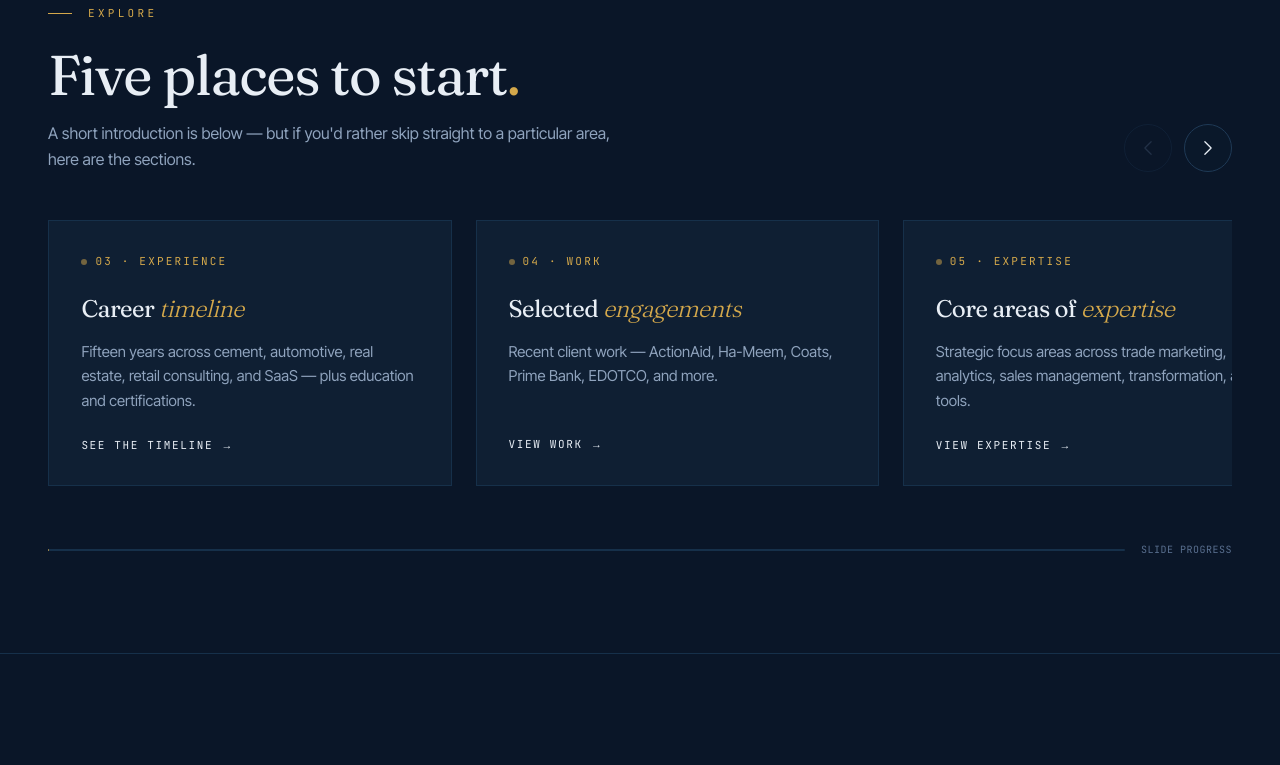
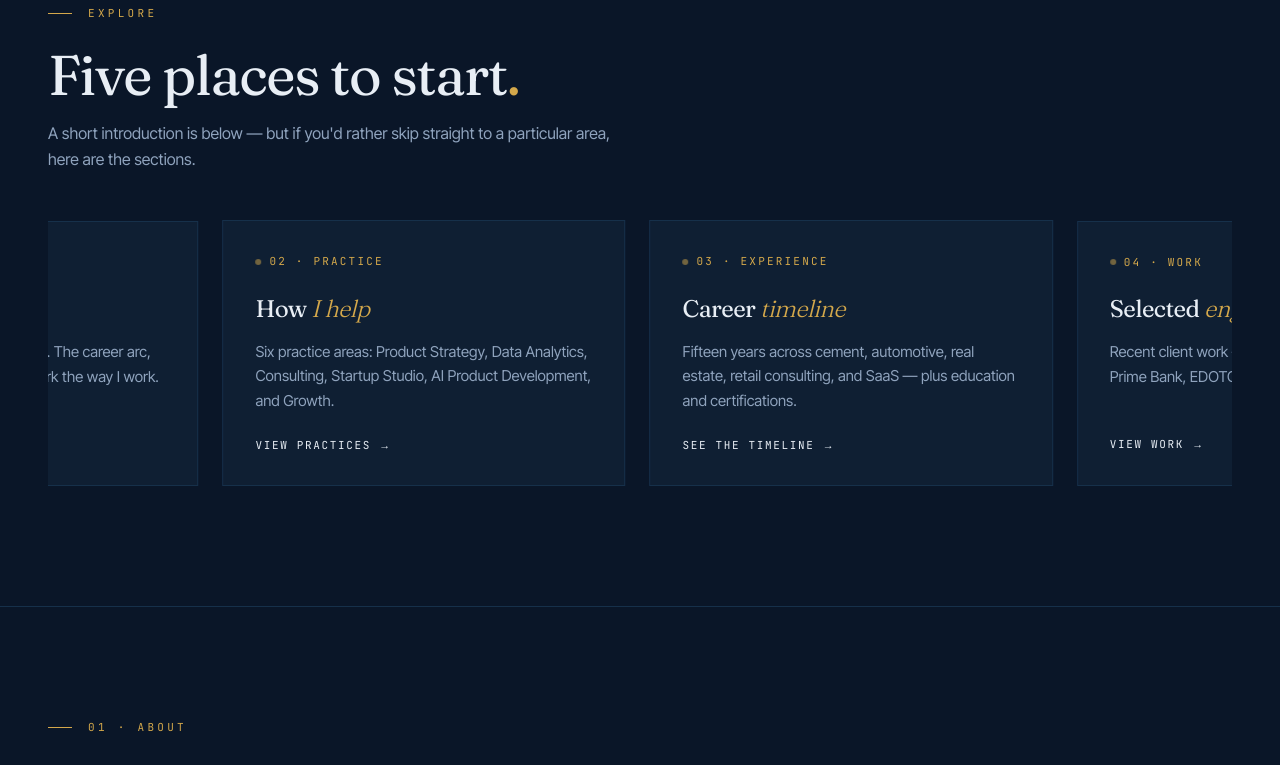
Before and after one commit to NorthPabnaTech/mnshakib-web, a Next.js app: page / in a window 1280 px wide. Shown: the part 900-1665 px from the top of the page. Built offline with nearby package versions, Linux system fonts and the light colour scheme.

Commit message:
feedback implement

```diff
--- a/components/sections/ServicesGrid.tsx
+++ b/components/sections/ServicesGrid.tsx
@@ -12,12 +12,12 @@ export function ServicesGrid() {
               key={s.id}
               className="bg-bg hover:bg-bg-elev transition-colors duration-300 p-6 sm:p-10"
             >
-              <div className="font-mono text-[11px] text-text-dim tracking-[0.2em] mb-7 flex items-center gap-3">
+              {/* <div className="font-mono text-[11px] text-text-dim tracking-[0.2em] mb-7 flex items-center gap-3">
                 <span className="w-7 h-7 border border-line rounded-full flex items-center justify-center text-accent font-serif italic text-sm">
                   {s.serial}
                 </span>
                 {String(i + 1).padStart(2, "0")} / PRACTICE
-              </div>
+              </div> */}
               <h3 className="font-serif font-normal text-2xl tracking-tight leading-tight mb-3">
                 {s.title}{" "}
                 {s.italicTitle && (
@@ -31,7 +31,10 @@ export function ServicesGrid() {
               </p>
               <div className="flex flex-wrap gap-1.5">
                 {s.tags.map((t) => (
-                  <Tag className="border-green-500" key={t}>
+                  <Tag
+                    className="border-accent/50 text-accent hover:border-accent hover:bg-accent/5 transition-colors"
+                    key={t}
+                  >
                     {t}
                   </Tag>
                 ))}
--- a/components/sections/TeaserGrid.tsx
+++ b/components/sections/TeaserGrid.tsx
@@ -1,8 +1,8 @@
 "use client";
 
-import { useRef, useState, useEffect } from "react";
 import { Container } from "@/components/ui/Container";
 import { SectionLabel } from "@/components/ui/SectionLabel";
+import Marquee from "react-fast-marquee";
 
 interface Teaser {
   num: string;
@@ -80,113 +80,10 @@ const TEASERS: Teaser[] = [
 ];
 
 export function TeaserGrid() {
-  const containerRef = useRef<HTMLDivElement>(null);
-  const [scrollProgress, setScrollProgress] = useState(0);
-  const [canScrollLeft, setCanScrollLeft] = useState(false);
-  const [canScrollRight, setCanScrollRight] = useState(true);
-
   const scrollTo = (hash: string) => {
     const id = hash.replace("#", "");
     const el = document.getElementById(id);
     if (el) el.scrollIntoView({ behavior: "smooth" });
-  };
-
-  const updateScrollState = () => {
-    const el = containerRef.current;
-    if (!el) return;
-
-    const { scrollLeft, scrollWidth, clientWidth } = el;
-    const maxScroll = scrollWidth - clientWidth;
-
-    // Calculate progress (0 to 100)
-    const progress = maxScroll > 0 ? (scrollLeft / maxScroll) * 100 : 0;
-    setScrollProgress(progress);
-
-    // Update button states
-    setCanScrollLeft(scrollLeft > 10);
-    setCanScrollRight(scrollLeft < maxScroll - 10);
-  };
-
-  useEffect(() => {
-    const el = containerRef.current;
-    if (el) {
-      el.addEventListener("scroll", updateScrollState);
-      // Run once on mount / resize
-      updateScrollState();
-      window.addEventListener("resize", updateScrollState);
-    }
-    return () => {
-      if (el) el.removeEventListener("scroll", updateScrollState);
-      window.removeEventListener("resize", updateScrollState);
-    };
-  }, []);
-
-  // Auto-slide functionality
-  useEffect(() => {
-    let interval: ReturnType<typeof setInterval>;
-
-    const startAutoSlide = () => {
-      interval = setInterval(() => {
-        const el = containerRef.current;
-        if (!el) return;
-
-        const { scrollLeft, scrollWidth, clientWidth } = el;
-        const maxScroll = scrollWidth - clientWidth;
-
-        // If we've reached the end, scroll back to start
-        if (scrollLeft >= maxScroll - 10) {
-          el.scrollTo({ left: 0, behavior: "smooth" });
-        } else {
-          // Otherwise scroll next
-          const cardWidth = el.firstElementChild?.clientWidth || 300;
-          const gap = 24;
-          el.scrollBy({ left: cardWidth + gap, behavior: "smooth" });
-        }
-      }, 3000); // 3 seconds interval
-    };
-
-    startAutoSlide();
-
-    // Pause on hover or touch
-    const el = containerRef.current;
-    if (el) {
-      const pause = () => clearInterval(interval);
-      const resume = () => {
-        clearInterval(interval);
-        startAutoSlide();
-      };
-
-      el.addEventListener('mouseenter', pause);
-      el.addEventListener('mouseleave', resume);
-      el.addEventListener('touchstart', pause, { passive: true });
-      el.addEventListener('touchend', resume, { passive: true });
-
-      return () => {
-        clearInterval(interval);
-        el.removeEventListener('mouseenter', pause);
-        el.removeEventListener('mouseleave', resume);
-        el.removeEventListener('touchstart', pause);
-        el.removeEventListener('touchend', resume);
-      };
-    }
-
-    return () => clearInterval(interval);
-  }, []);
-
-  const handlePrev = () => {
-    const el = containerRef.current;
-    if (!el) return;
-    const cardWidth = el.firstElementChild?.clientWidth || 300;
-    const gap = 24; // matches gap-6
-    el.scrollBy({ left: -(cardWidth + gap), behavior: "smooth" });
-  };
-
-  const handleNext = () => {
-    const el = containerRef.current;
-    if (!el) return;
-    const cardWidth = el.firstElementChild?.clientWidth || 300;
-    const gap = 24; // matches gap-6
-    el.scrollBy({ left: cardWidth + gap, behavior: "smooth" });
   };
 
   return (
@@ -199,62 +96,17 @@ export function TeaserGrid() {
               Five places to start<span className="text-accent">.</span>
             </h2>
             <p className="text-base text-text-mute leading-relaxed max-w-[580px]">
-              A short introduction is below — but if you&apos;d rather skip straight to a particular
-              area, here are the sections.
+              A short introduction is below — but if you&apos;d rather skip
+              straight to a particular area, here are the sections.
             </p>
-          </div>
-
-          {/* Carousel Arrows */}
-          <div className="flex items-center gap-3">
-            <button
-              onClick={handlePrev}
-              disabled={!canScrollLeft}
-              className={`w-12 h-12 rounded-full border flex items-center justify-center transition-all duration-300 ${
-                canScrollLeft
-                  ? "border-line text-text hover:border-accent hover:text-accent bg-bg-elev/30 hover:bg-bg-elev"
-                  : "border-line/30 text-text-dim/30 cursor-not-allowed"
-              }`}
-              aria-label="Previous slide"
-            >
-              <svg
-                xmlns="http://www.w3.org/2000/svg"
-                fill="none"
-                viewBox="0 0 24 24"
-                strokeWidth={1.5}
-                stroke="currentColor"
-                className="w-5 h-5"
-              >
-                <path strokeLinecap="round" strokeLinejoin="round" d="M15.75 19.5L8.25 12l7.5-7.5" />
-              </svg>
-            </button>
-            <button
-              onClick={handleNext}
-              disabled={!canScrollRight}
-              className={`w-12 h-12 rounded-full border flex items-center justify-center transition-all duration-300 ${
-                canScrollRight
-                  ? "border-line text-text hover:border-accent hover:text-accent bg-bg-elev/30 hover:bg-bg-elev"
-                  : "border-line/30 text-text-dim/30 cursor-not-allowed"
-              }`}
-              aria-label="Next slide"
-            >
-              <svg
-                xmlns="http://www.w3.org/2000/svg"
-                fill="none"
-                viewBox="0 0 24 24"
-                strokeWidth={1.5}
-                stroke="currentColor"
-                className="w-5 h-5"
-              >
-                <path strokeLinecap="round" strokeLinejoin="round" d="M8.25 4.5l7.5 7.5-7.5 7.5" />
-              </svg>
-            </button>
           </div>
         </div>
 
-        {/* Carousel Tracks */}
-        <div
-          ref={containerRef}
-          className="flex gap-6 overflow-x-auto scroll-smooth snap-x snap-mandatory [scrollbar-width:none] [-ms-overflow-style:none] [&::-webkit-scrollbar]:hidden pb-6 px-0.5"
+        <Marquee
+          speed={40}
+          gradient={false}
+          pauseOnHover={true}
+          className="pb-6"
         >
           {TEASERS.map((t) => (
             <a
@@ -264,7 +116,7 @@ export function TeaserGrid() {
                 e.preventDefault();
                 scrollTo(t.href);
               }}
-              className="group block w-[85vw] sm:w-[45vw] lg:w-[31.5vw] shrink-0 snap-start bg-bg-elev border border-line-soft hover:border-accent-soft hover:-translate-y-1 hover:bg-bg-elev2 transition-all duration-300 p-8 cursor-pointer relative"
+              className="group block ml-6 w-[85vw] sm:w-[45vw] lg:w-[31.5vw] shrink-0 bg-bg-elev border border-line-soft hover:border-accent-soft hover:-translate-y-1 hover:bg-bg-elev2 transition-all duration-300 p-8 cursor-pointer relative"
             >
               {/* Gold light reflection on hover */}
               <div className="absolute inset-0 bg-gradient-to-br from-accent/5 to-transparent opacity-0 group-hover:opacity-100 transition-opacity duration-300 pointer-events-none" />
@@ -285,20 +137,7 @@ export function TeaserGrid() {
               </div>
             </a>
           ))}
-        </div>
-
-        {/* Progress Bar indicator */}
-        <div className="mt-8 flex items-center gap-4">
-          <div className="h-[2px] bg-line-soft flex-grow rounded-full overflow-hidden relative">
-            <div
-              className="absolute top-0 bottom-0 left-0 bg-accent transition-all duration-150 rounded-full"
-              style={{ width: `${scrollProgress}%` }}
-            />
-          </div>
-          <div className="font-mono text-[10px] text-text-dim tracking-wider uppercase select-none">
-            Slide Progress
-          </div>
-        </div>
+        </Marquee>
       </Container>
     </section>
   );
--- a/lib/content/services.ts
+++ b/lib/content/services.ts
@@ -17,7 +17,8 @@ export const services: Service[] = [
     italicTitle: "& Insight",
     description:
       "Building the analytics stack that actually gets used — event instrumentation, attribution modelling, cohort analysis, and the boardroom-ready KPI views leadership needs to make decisions.",
-    tags: ["Analytics Strategy", "Attribution", "Dashboards", "KPI Design"],
+    tags: ["Analytics Strategy", "Python", "Data Modeling", "Attribution"],
+    // tags: ["Analytics Strategy", "Attribution", "Dashboards", "KPI Design"],
   },
   {
     id: "consulting",
--- a/lib/content/site.ts
+++ b/lib/content/site.ts
@@ -6,7 +6,8 @@ import type { SiteContent } from "@/lib/types";
  */
 export const site: SiteContent = {
   hero: {
-    eyebrow: "Strategy · Marketing · AI Ventures",
+    // eyebrow: "Strategy · Marketing  AI Ventures",
+    eyebrow: "Data · Strategy · Marketing",
     headlineParts: [
       { type: "text", value: "Strategy " },
       { type: "ital", value: "&" },
--- a/package.json
+++ b/package.json
@@ -15,6 +15,7 @@
     "next": "^16.2.6",
     "react": "^19.2.6",
     "react-dom": "^19.2.6",
+    "react-fast-marquee": "^1.6.5",
     "tailwind-merge": "^2.5.4"
   },
   "devDependencies": {
```
Also changed, not shown: lib/content/experiences.ts (+13 -12 lines), 1 other file (tests, documents, lock files or other folders).
